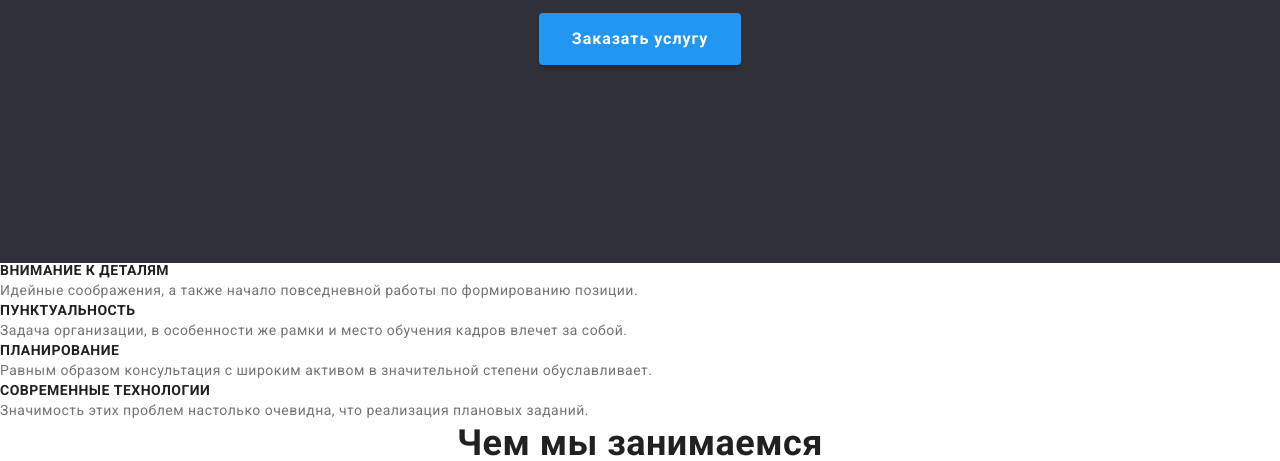
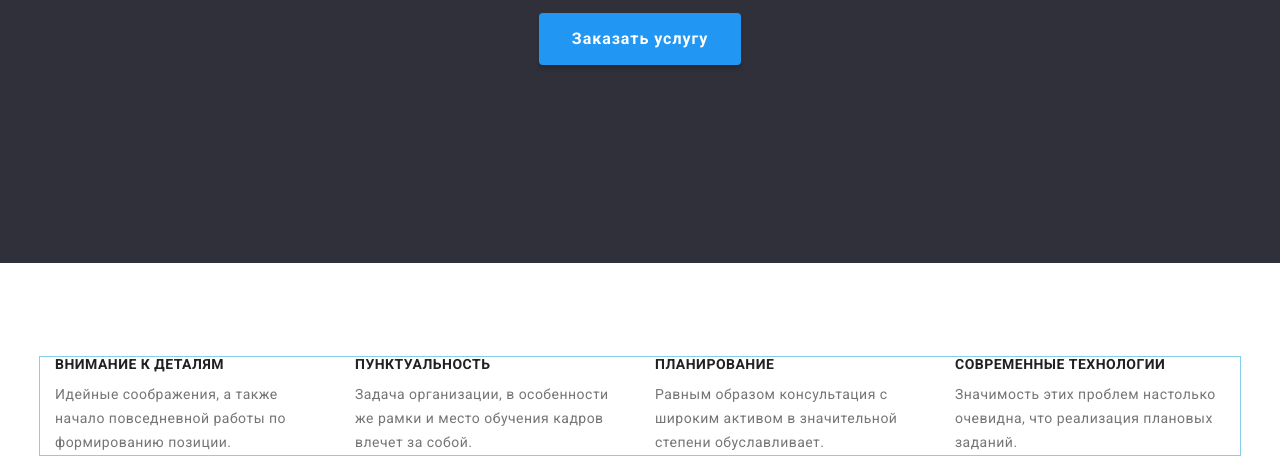
Before and after one commit to Vadym-Vasiliev/goit-markup-hw-05., a plain HTML site: page portfolio.html in a window 1280 px wide. Shown: the part 418-879 px from the top of the page. Drawn offline with nearby package versions, Linux system fonts and the light colour scheme.

Commit message:
додає відступи в specifics

```diff
--- a/css/styles.css
+++ b/css/styles.css
@@ -212,11 +212,29 @@ body {
 }
 
 /* specifics */
+.specifics {
+  padding-top: 94px;
+  padding-bottom: 94px;
+}
+
 .specifics .none-specifics {
   display: none;
 }
 
+.specifics .list-specifics {
+  display: flex;
+}
+
+.list-specifics .item-specifics {
+  width: 270px;
+}
+
+.list-specifics .item-specifics:not(:last-child) {
+  margin-right: 30px;
+}
+
 .list-specifics .title-specifics {
+  margin-bottom: 10px;
   font-weight: 700;
   font-size: 14px;
   line-height: 1.14;
--- a/portfolio.html
+++ b/portfolio.html
@@ -47,6 +47,7 @@
 
     <!-- specifics -->
     <section class="specifics">
+        <div class="container">
             <h2 class="none-specifics">specifics</h2>
 
             <ul class="list-specifics">
@@ -56,17 +57,20 @@
                 </li>
                 <li class="item-specifics">
                     <h3 class="title-specifics">Пунктуальность</h3>
-                <p class="text-specifics">Задача организации, в особенности же рамки и место обучения кадров влечет за собой.</p>
+                    <p class="text-specifics">Задача организации, в особенности же рамки и место обучения кадров влечет за собой.
+                    </p>
                 </li>
                 <li class="item-specifics">
                     <h3 class="title-specifics">Планирование</h3>
-                <p class="text-specifics">Равным образом консультация с широким активом в значительной степени обуславливает.</p>
+                    <p class="text-specifics">Равным образом консультация с широким активом в значительной степени обуславливает.
+                    </p>
                 </li>
                 <li class="item-specifics">
                     <h3 class="title-specifics">Современные технологии</h3>
                     <p class="text-specifics">Значимость этих проблем настолько очевидна, что реализация плановых заданий.</p>
                 </li>
             </ul>
+        </div>
     </section>
 
     <!-- interests -->
```
Lines whose indentation alone changed are shown as unchanged.
